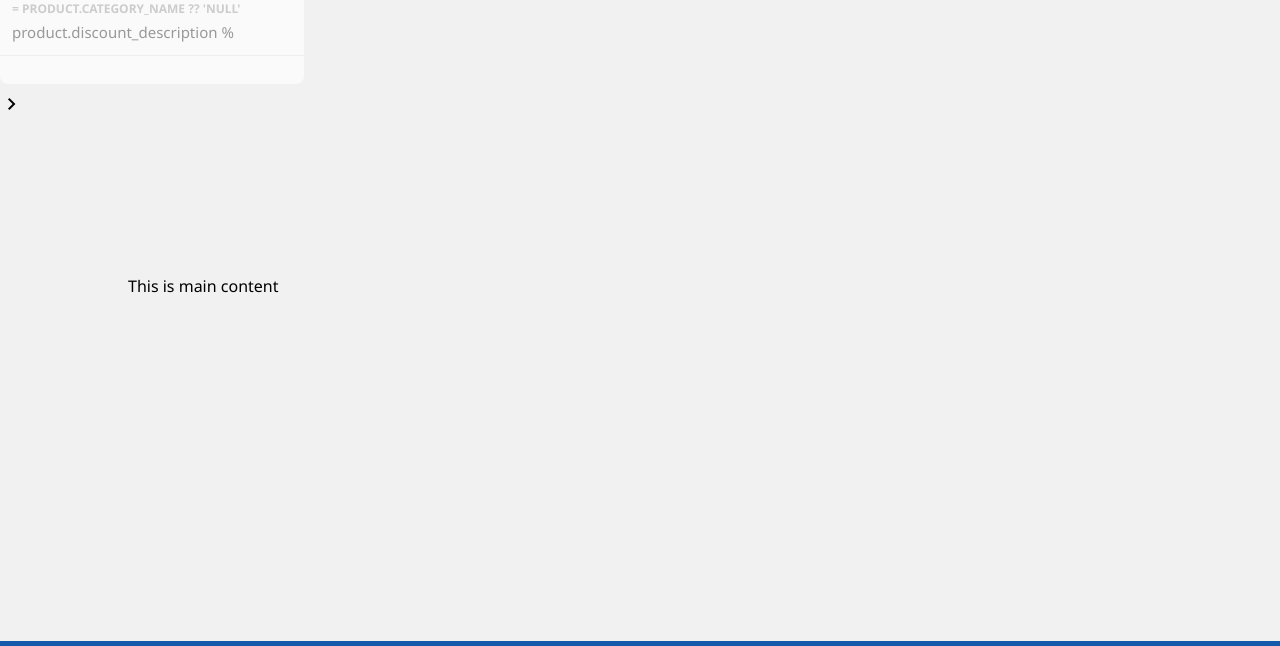
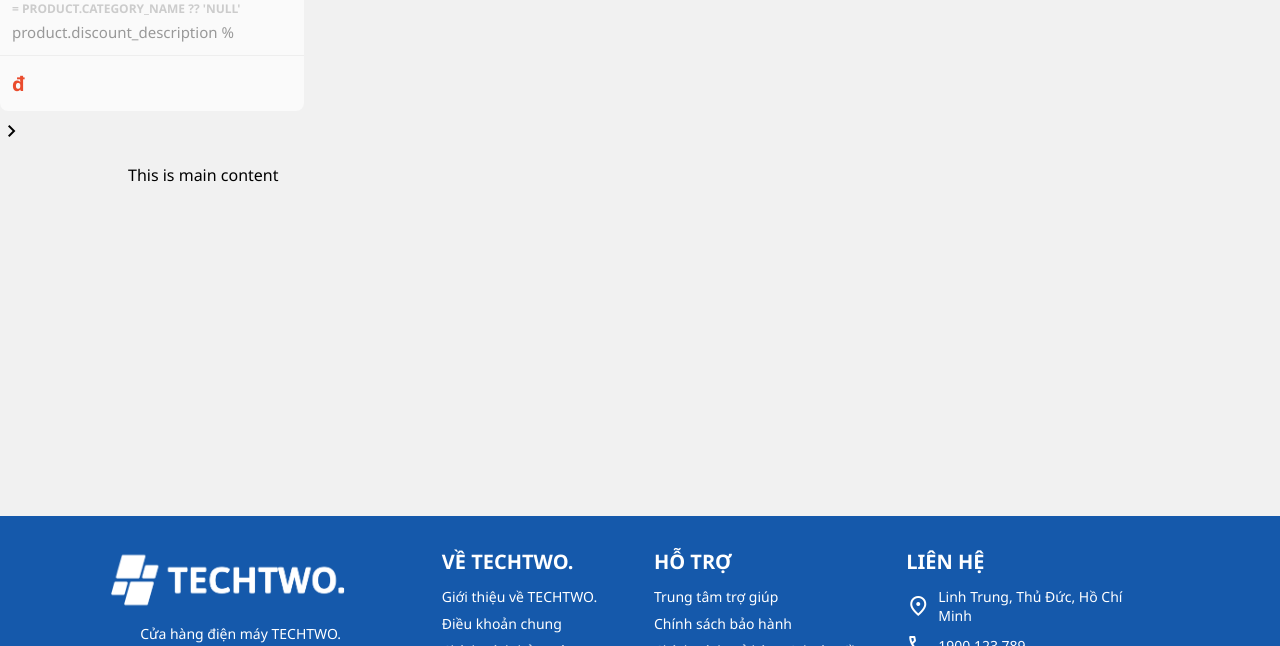
Before and after one commit to NunNunIT/forcat-website-front-end, a Next.js app: page / in a window 1280 px wide. Shown: the part 306-952 px from the top of the page. Built offline with nearby package versions, Linux system fonts and the light colour scheme.

Commit message:
update: remove useless import in css, and make some useful class like filled-icon, .*='-price',...

```diff
--- a/src/app/global.css
+++ b/src/app/global.css
@@ -1,11 +1,11 @@
 @import url("https://fonts.googleapis.com/css2?family=Material+Symbols+Outlined:opsz,wght,FILL,GRAD@24,300,0..1,0");
-@import url("https://fonts.googleapis.com/css2?family=Material+Symbols+Rounded:opsz,wght,FILL,GRAD@24,300,0..1,0");
 
 :root {
   --white: #ffffff;
   --red: #ff0000;
   --black: #000000;
   --black-o80: rgba(0, 0, 0, 0.8);
+  --black-o20: rgba(0, 0, 0, 0.2);
   --green: #119726;
   --primary-color-1: #2a7ee4;
   --primary-color-2: #1559ab;
@@ -106,7 +106,7 @@
 }
 
 body {
-  width: 100vw;
+  width: 100%;
   display: flex;
   flex-direction: column;
   background-color: var(--bg-white);
@@ -134,8 +134,8 @@ body {
 }
 
 main {
-  margin: 154px auto 24px;
-  min-height: calc(100vh - (280px + 154px + 24px));
+  margin: 1rem auto 0 auto;
+  min-height: calc(100vh - (280px + 152px + 1rem));
 }
 
 h1 {
@@ -331,3 +331,11 @@ input[type="number"] {
   -moz-appearance: textfield;
   /* Firefox */
 }
+
+.filled-icon {
+  font-variation-settings: 'FILL' 1;
+}
+
+[class*="-price"]:after {
+  content: " đ";
+}
```
